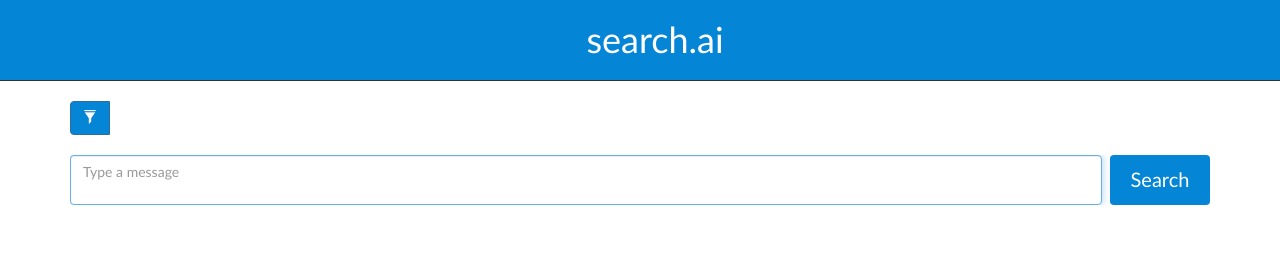
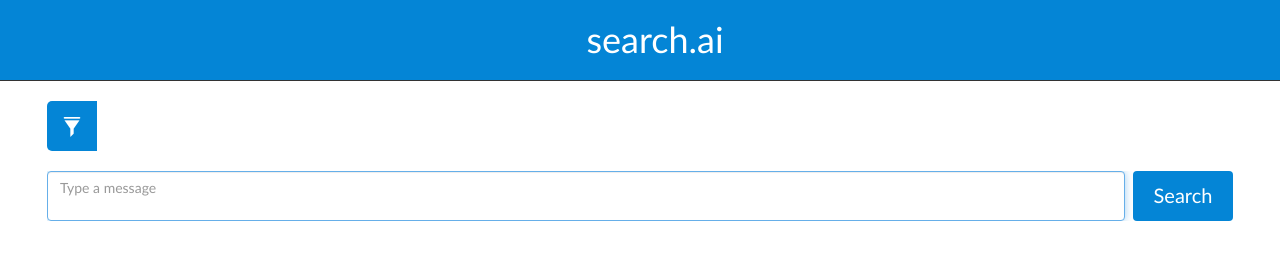
Before and after one commit to balajeeasish/search.ai, a website: page Table/index.html in a window 1280 px wide. Drawn offline with nearby package versions, Linux system fonts and the light colour scheme; files that its build step writes are made by us from their sources; no server answers.

Commit message:
Adjusting Filter UI
Instead of using buttons, the filter-criteria-boxes are just sylized divs

```diff
--- a/Table/index.html
+++ b/Table/index.html
@@ -17,10 +17,10 @@
 			</div>
 		</div>
 	</div>
-	<div class="container" id="emit_box">
+	<div class="container" id="table_view">
 		<div class="row">
-			<div class="col-md-12 btn-group" id="filter-box">
-				<div id="filter-icon" class="btn btn-primary"><span class="glyphicon glyphicon-filter" aria-hidden="true"></span></div>
+			<div class="col-md-12" id="filter-box">
+				<div id="filter-icon"><span class="glyphicon glyphicon-filter" aria-hidden="true" style="font-size: 20px;"></span></div>
 				<div id="filter-criteria"></div>
 			</div>
 		</div>
@@ -76,7 +76,7 @@
 
 		//filter criteria
 		socket.on('filter-criteria', function(data){
-			$filter.append('<div class="btn btn-primary" id="filter-criteria-box">'+ data.msg +'</div>');
+			$filter.append('<div id="filter-criteria-box">'+ data.msg +'</div>');
 		});
 	});
 	</script>
--- a/Table/public/css/main.css
+++ b/Table/public/css/main.css
@@ -24,8 +24,17 @@ body {
 	margin-right: 50px;
 	cursor: pointer;
 }
+#table_view {
+	width: 95vw;
+}
 #filter-icon {
 	background-color: #0485d6;
+	color: #fff;
+	float: left;
+	width: auto;
+	height: 50px;
+	padding: 15px;
+	border-radius: 5px 0px 0px 5px;
 }
 #filter-box {
 	margin-top: 20px;
@@ -33,6 +42,12 @@ body {
 #filter-criteria-box {
 	margin-left: 10px;
 	background-color: #0485d6;
+	color: #fff;
+	float: left;
+	width: auto;
+	height: 50px;
+	padding: 15px;
+	border-radius: 5px;
 }
 #results_table{
 	overflow:auto;
```
